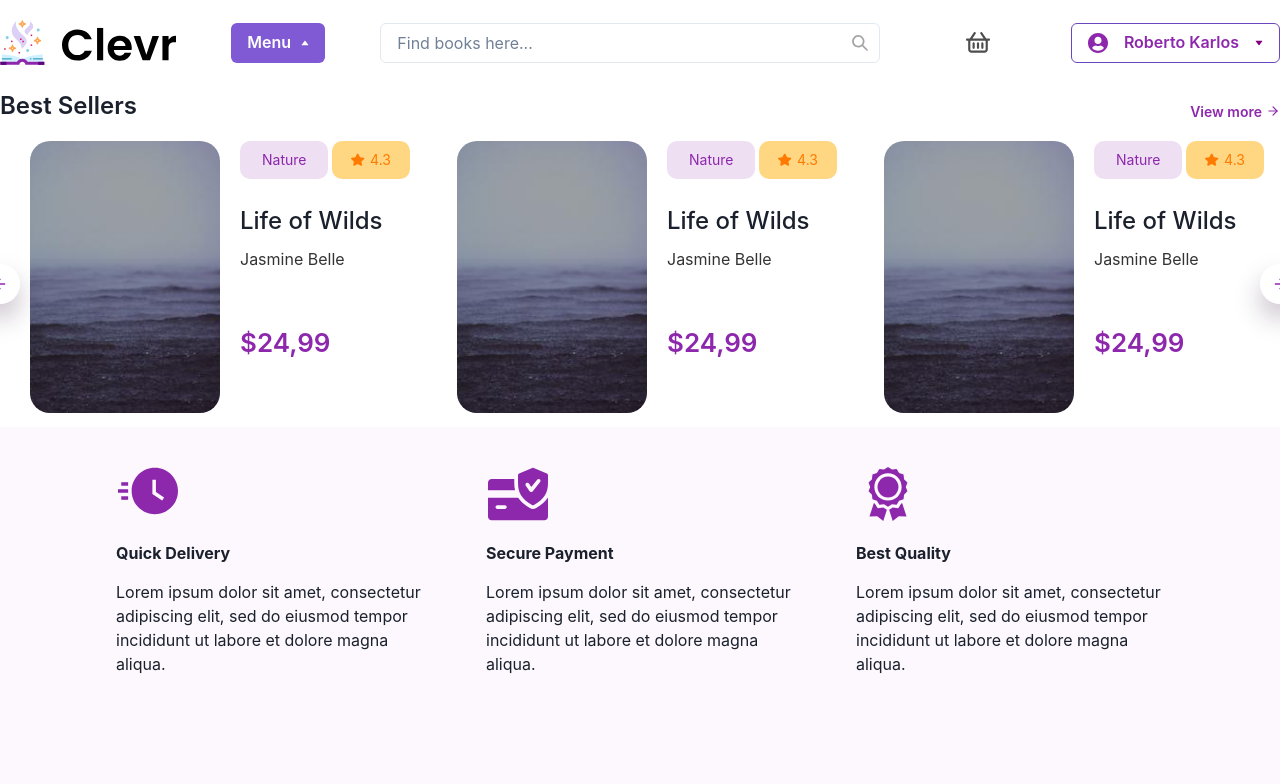
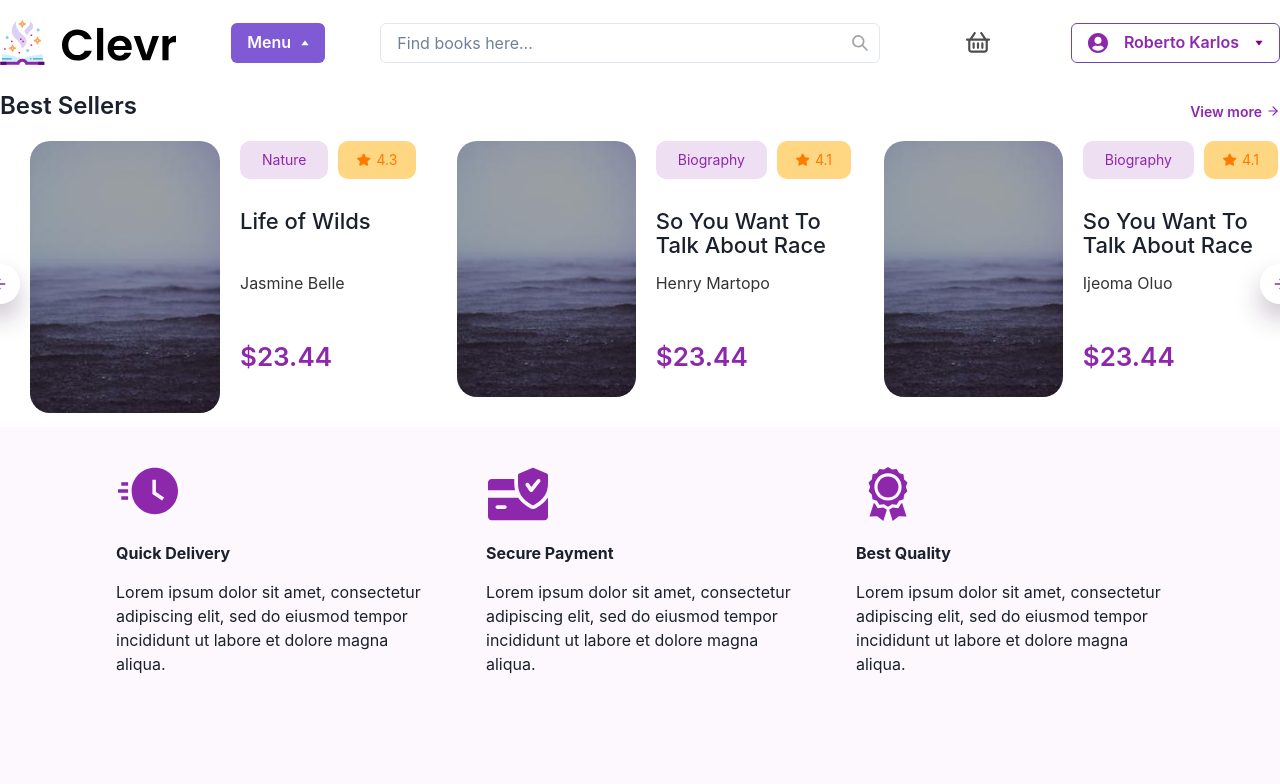
Before and after one commit to PBL6-BookStore-BE/bookstore_frontend, a React (Create React App) app: page / in a window 1280 px wide. Shown: the top 784 px of the page. Built offline with nearby package versions, Linux system fonts and the light colour scheme.

Commit message:
[best-seller] fix UI book best seller

```diff
--- a/src/components/Footer/Footer.jsx
+++ b/src/components/Footer/Footer.jsx
@@ -54,7 +54,7 @@ const Footer = () => {
             <p>Lorem ipsum dolor sit amet, consectetur adipiscing elit, sed do eiusmod tempor incididunt ut</p>
             <form >
               <input type="email" placeholder="Type your email here" required />
-              <button type="submit" class="btn-sub">Subscribe</button>
+              <button type="submit" className="btn-sub">Subscribe</button>
             </form>
           </div>
         </div>
--- a/src/components/icons/cases/ArrowRightIcon.jsx
+++ b/src/components/icons/cases/ArrowRightIcon.jsx
@@ -11,16 +11,16 @@ function ArrowRightIcon(props) {
       <path
         d="M5 12H19"
         stroke="#8D28AD"
-        stroke-width="2"
-        stroke-linecap="round"
-        stroke-linejoin="round"
+        strokeWidth="2"
+        strokeLinecap="round"
+        strokeLinejoin="round"
       />
       <path
         d="M12 5L19 12L12 19"
         stroke="#8D28AD"
-        stroke-width="2"
-        stroke-linecap="round"
-        stroke-linejoin="round"
+        strokeWidth="2"
+        strokeLinecap="round"
+        strokeLinejoin="round"
       />
     </Icon>
   );
--- a/src/components/icons/cases/PrevRightIcon.jsx
+++ b/src/components/icons/cases/PrevRightIcon.jsx
@@ -11,17 +11,17 @@ function PrevRightIcon(props) {
       <path
         d="M19 12H5"
         stroke="#8D28AD"
-        stroke-width="2"
-        stroke-linecap="round"
-        stroke-linejoin="round"
+        strokeWidth="2"
+        strokeLinecap="round"
+        strokeLinejoin="round"
 
       />
       <path
         d="M12 5L5 12L12 19"
         stroke="#8D28AD"
-        stroke-width="2"
-        stroke-linecap="round"
-        stroke-linejoin="round"
+        strokeWidth="2"
+        strokeLinecap="round"
+        strokeLinejoin="round"
       />
     </Icon>
   );
--- a/src/modules/BestSellerList/BestSellerList.jsx
+++ b/src/modules/BestSellerList/BestSellerList.jsx
@@ -7,7 +7,7 @@ import CarouselPrevArrow from "../../components/CarouselPrevArrow/CarouselPrevAr
 import { ArrowRightIcon } from "../../components/icons";
 import BookBestSeller from "./BookBestSeller/BookBestSeller";
 
-const BestSellerList = ({ headerContent }) => {
+const BestSellerList = ({ headerContent, booksData }) => {
   return (
     <Box className="container">
       <Flex alignItems="center" justifyContent="space-between">
@@ -31,18 +31,12 @@ const BestSellerList = ({ headerContent }) => {
         infinite
         slidesToShow={3}
         slidesToScroll={1}
-        autoplay
         autoplaySpeed={2000}
         pauseOnHover
         nextArrow={<CarouselNextArrow />}
         prevArrow={<CarouselPrevArrow />}
       >
-        <BookBestSeller />
-        <BookBestSeller />
-        <BookBestSeller />
-        <BookBestSeller />
-        <BookBestSeller />
-        <BookBestSeller />
+        {booksData.map((item, key) => <BookBestSeller key={key} bookData={item} />)}
       </Slider>
     </Box>
   );
--- a/src/modules/BestSellerList/BookBestSeller/BookBestSeller.css
+++ b/src/modules/BestSellerList/BookBestSeller/BookBestSeller.css
@@ -1,3 +1,9 @@
+.book-title {
+    display: -webkit-box;
+    -webkit-line-clamp: 2;
+    -webkit-box-orient: vertical;
+    overflow: hidden;
+}
 .book-item:hover .book-title {
   text-decoration: underline;
 }
@@ -14,8 +20,8 @@
 .book-rating {
   display: flex;
   align-items: center;
-    background-color: #FFD782;
-    color: #FF7A00;
+  background-color: #ffd782;
+  color: #ff7a00;
   padding: 4px 19px;
   font-weight: 400;
   font-size: 14px;
@@ -28,6 +34,3 @@
 .book-author {
   color: rgba(0, 0, 0, 0.8);
 }
-.book-price {
-    color: #8D28AD;
-}
--- a/src/modules/BestSellerList/BookBestSeller/BookBestSeller.jsx
+++ b/src/modules/BestSellerList/BookBestSeller/BookBestSeller.jsx
@@ -4,7 +4,7 @@ import { StarIcon } from "../../../components/icons";
 import "./BookBestSeller.css";
 import { Link } from "react-router-dom";
 
-const BookBestSeller = () => {
+const BookBestSeller = ({bookData}) => {
   return (
     <Link to="/books/book-detail">
       <Grid
@@ -16,46 +16,48 @@ const BookBestSeller = () => {
         className="book-item"
         marginLeft='30px'
       >
-        <GridItem w="100%" h="100%">
+        <GridItem h="100%">
           <Image
-            src="./static-data/dummy-image-book.jpg"
+            src={bookData.imageUrl}
             alt="Image book"
             borderRadius="20px"
           />
         </GridItem>
-        <GridItem h="100%" marginLeft="20px">
-          <Flex justifyContent="space-between" marginBottom="30px">
-            <Box className="book-category">Nature</Box>
-            <Box className="book-rating">
+        <GridItem w="100%" h="100%" marginLeft="20px">
+          <Flex marginBottom="30px">
+            <Box className="book-category">{bookData.category}</Box>
+            <Box className="book-rating" marginLeft='10px'>
               <StarIcon />
-              <span>4.3</span>
+              <span>{bookData.rating}</span>
             </Box>
           </Flex>
+          <Box minH='86px' marginBottom='50px'>
             <Box
-            fontSize="24px"
+              fontSize="22px"
               fontWeight="500"
               lineHeight="24px"
+              minH='48px'
               marginBottom="14px"
               className="book-title"
             >
-            Life of Wilds
+              {bookData.title}
             </Box>
             <Box
               fontSize="16px"
               fontWeight="400"
               lineHeight="24px"
-            marginBottom="60px"
               className="book-author"
             >
-            Jasmine Belle
+              {bookData.author}
+            </Box>
           </Box>
           <Box
             fontSize="26px"
             fontWeight="600"
             lineHeight="24px"
-            className="book-price"
+            color='#8d28ad'
           >
-            $24,99
+            ${bookData.price}
           </Box>
         </GridItem>
       </Grid>
--- a/src/pages/Home.jsx
+++ b/src/pages/Home.jsx
@@ -1,13 +1,63 @@
-import React from 'react';
-import Header from '../components/Header/Header';
-import BestSellerList from '../modules/BestSellerList/BestSellerList';
+import React from "react";
+import Header from "../components/Header/Header";
+import BestSellerList from "../modules/BestSellerList/BestSellerList";
 import StoreFeatures from "../components/Features/StoreFeatures";
 import Footer from "../components/Footer/Footer";
+const DUMMY_BOOK_DATA = [
+  {
+    rating: 4.3,
+    title: "Life of Wilds",
+    author: "Jasmine Belle",
+    price: "23.44",
+    imageUrl: "./static-data/dummy-image-book.jpg",
+    category: "Nature",
+  },
+  {
+    rating: 4.1,
+    title: "So You Want To Talk About Race",
+    author: "Henry Martopo",
+    price: "23.44",
+    imageUrl: "./static-data/dummy-image-book.jpg",
+    category: "Biography",
+  },
+  {
+    rating: 4.1,
+    title: "So You Want To Talk About Race",
+    author: "Ijeoma Oluo",
+    price: "23.44",
+    imageUrl: "./static-data/dummy-image-book.jpg",
+    category: "Biography",
+  },
+  {
+    rating: 4.3,
+    title: "Life of Wilds",
+    author: "Jasmine Belle",
+    price: "23.44",
+    imageUrl: "./static-data/dummy-image-book.jpg",
+    category: "Nature",
+  },
+  {
+    rating: 4.1,
+    title: "So You Want To Talk About Race",
+    author: "Henry Martopo",
+    price: "23.44",
+    imageUrl: "./static-data/dummy-image-book.jpg",
+    category: "Biography",
+  },
+  {
+    rating: 4.1,
+    title: "So You Want To Talk About Race",
+    author: "Ijeoma Oluo",
+    price: "23.44",
+    imageUrl: "./static-data/dummy-image-book.jpg",
+    category: "Biography",
+  },
+];
 const Home = () => {
   return (
     <div>
-            <Header  />
-            <BestSellerList headerContent='Best Sellers'/>
+      <Header />
+      <BestSellerList headerContent="Best Sellers" booksData={DUMMY_BOOK_DATA} />
       <StoreFeatures />
       <Footer />
     </div>
```
Lines whose indentation alone changed are shown as unchanged.
